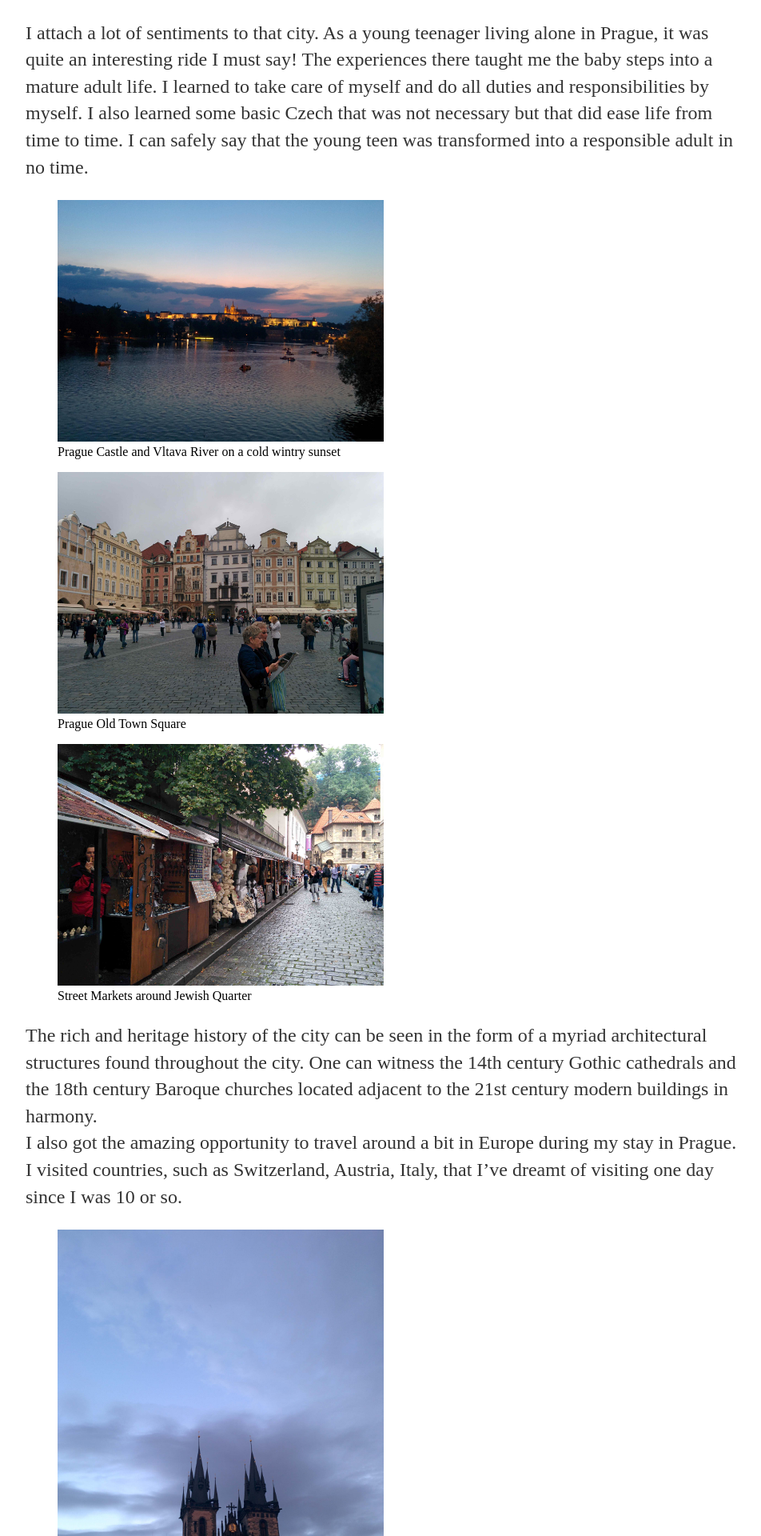
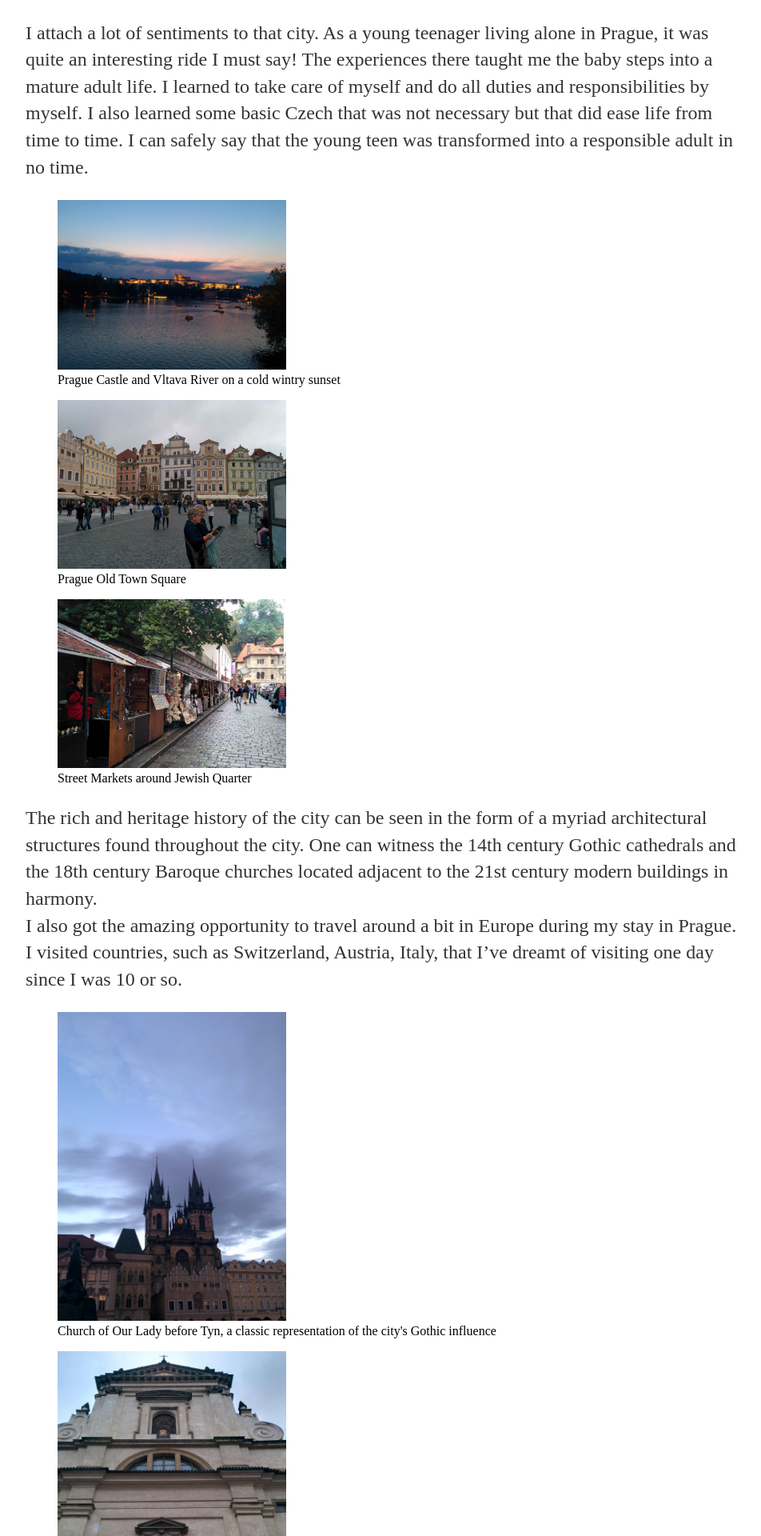
Before and after one commit to sruthipeter/sruthipeter.github.io, a Jekyll site: the page built from about/index.html, in a window 1280 px wide. Shown: the part 441-2361 px from the top of the page at 80% size, without its empty margins (160-1112 px from the left). Built offline with Jekyll 4.4.1, drawn with Linux system fonts in a browser that asks for light colours.

Commit message:
Update main.css

```diff
--- a/css/main.css
+++ b/css/main.css
@@ -3,8 +3,8 @@ body {
     width: 70%;
 }
 img.auto {
-    height: 50%;
-    width: 50%;
+    height: 35%;
+    width: 35%;
 }
 nav ul, footer ul {
     font-family:'Helvetica', 'Arial', 'Sans-Serif';
```
